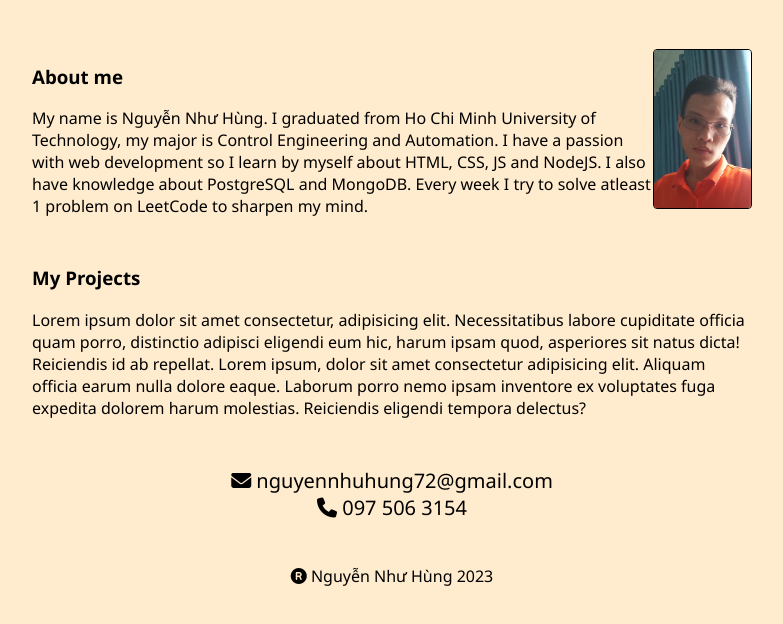
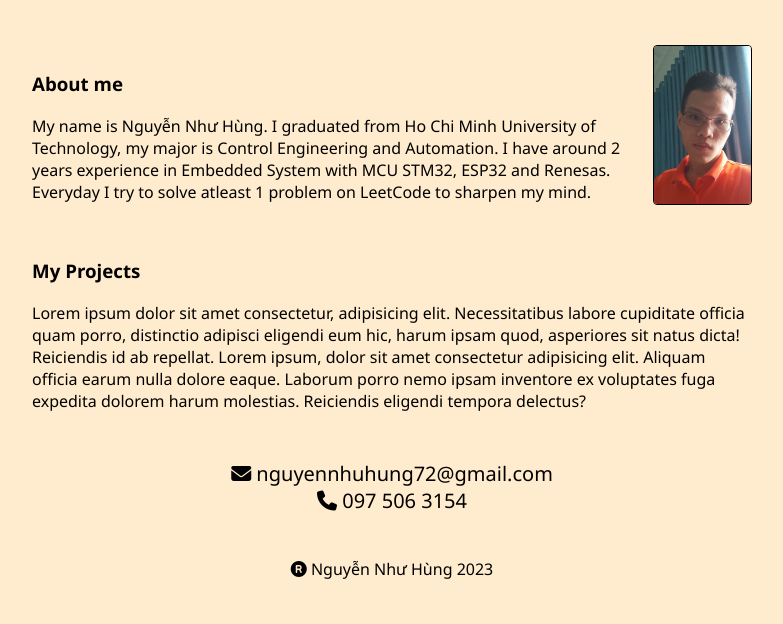
Before and after one commit to hung721999/hung721999.github.io, a plain HTML site: page index.html in a window 1280 px wide. Shown: the part 92-716 px from the top of the page, without its empty margins (248-1031 px from the left). Drawn offline with Linux system fonts and the light colour scheme.

Commit message:
Update index.html

```diff
--- a/index.html
+++ b/index.html
@@ -28,10 +28,9 @@
         <span
           >My name is Nguyễn Như Hùng. I graduated from Ho Chi Minh University
           of Technology, my major is Control Engineering and Automation. I have
-          a passion with web development so I learn by myself about HTML, CSS,
-          JS and NodeJS. I also have knowledge about PostgreSQL and MongoDB.
-          Every week I try to solve atleast 1 problem on LeetCode to sharpen my
-          mind.</span
+          around 2 years experience in Embedded System with MCU STM32, ESP32 and
+          Renesas. Everyday I try to solve atleast 1 problem on LeetCode to sharpen
+          my mind.</span
         >
       </div>
       <div><img src="aaa.jpg" alt="My Picture" /></div>
```
